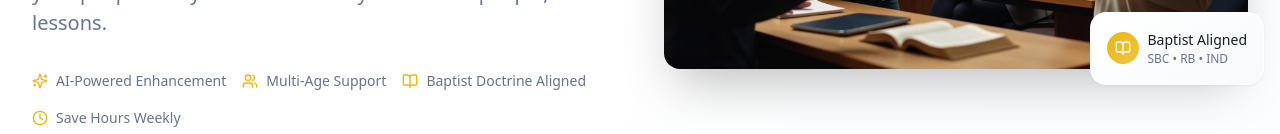
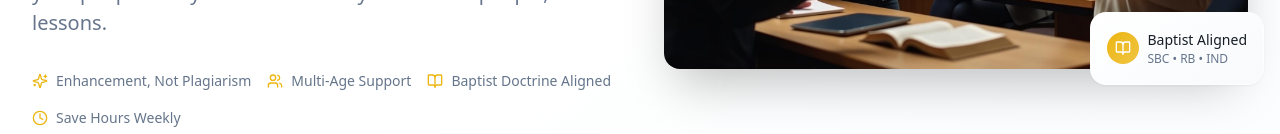
Before and after one commit to lynn75965/biblelessonspark, a React (Vite) app: page / in a window 1280 px wide. Shown: the part 666-800 px from the top of the page. Built offline with nearby package versions, Linux system fonts and the light colour scheme; the HTML template or start-up script is replaced by a standard one.

Commit message:
Update Hero Section Text

```diff
--- a/src/components/landing/HeroSection.tsx
+++ b/src/components/landing/HeroSection.tsx
@@ -41,7 +41,7 @@ export function HeroSection({ onRequestAccess, onSignIn }: HeroSectionProps) {
             <div className="flex flex-wrap justify-center lg:justify-start gap-4">
               <div className="flex items-center gap-2 text-sm text-muted-foreground">
                 <Sparkles className="h-4 w-4 text-secondary" />
-                AI-Powered Enhancement
+                Enhancement, Not Plagiarism
               </div>
               <div className="flex items-center gap-2 text-sm text-muted-foreground">
                 <Users className="h-4 w-4 text-secondary" />
```
